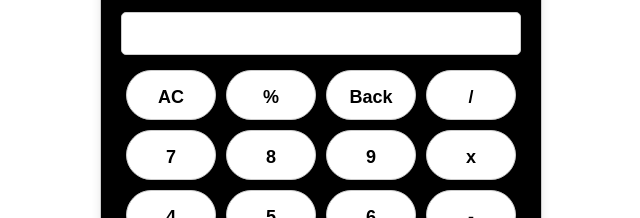
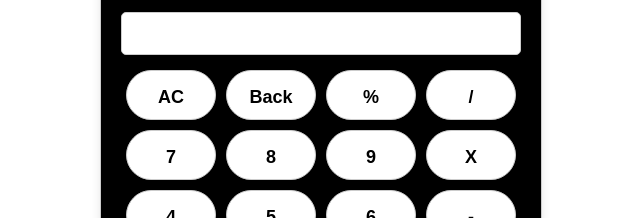
Before and after one commit to joey2310/Calculator_Project, a React (Create React App) app in the folder calculator-frontend/: page / in a window 1280 px wide. Shown: the part 141-359 px from the top of the page, without its empty margins (319-959 px from the left). Built offline with nearby package versions, Linux system fonts and the light colour scheme.

Commit message:
changed some positions of buttons

```diff
--- a/calculator-frontend/src/App.js
+++ b/calculator-frontend/src/App.js
@@ -15,6 +15,17 @@ function App() {
       } else if (value === 'AC') {
         setInput('');
         setResult('');
+      } else if (value === '%') {
+        // Handling percentage logic
+        setInput((prevInput) => {
+          try {
+            setResult(eval(prevInput) / 100);
+            return (eval(prevInput) / 100).toString();
+          } catch (error) {
+            setResult('Error');
+            return '';
+          }
+        });
       } else {
         setInput((prevInput) => prevInput + value);
       }
@@ -31,15 +42,15 @@ function App() {
       <div className='numberBox'>
       <div>
         <button className='buttons' onClick={() => handleClick('AC')}><h2>AC</h2></button>
-        <button className='buttons' onClick={() => handleClick('')}><h2>%</h2></button>
         <button className='buttons' onClick={() => handleClick('')}><h2>Back</h2></button>
+        <button className='buttons' onClick={() => handleClick('%')}><h2>%</h2></button>
         <button className='buttons' onClick={() => handleClick('/')}><h2>/</h2></button>
       </div>
       <div>
         <button className='buttons' onClick={() => handleClick('7')}><h2>7</h2></button>
         <button className='buttons' onClick={() => handleClick('8')}><h2>8</h2></button>
         <button className='buttons' onClick={() => handleClick('9')}><h2>9</h2></button>
-        <button className='buttons' onClick={() => handleClick('*')}><h2>x</h2></button>
+        <button className='buttons' onClick={() => handleClick('*')}><h2>X</h2></button>
       </div>
       <div>
         <button className='buttons' onClick={() => handleClick('4')}><h2>4</h2></button>
```
Lines whose indentation alone changed are shown as unchanged.
